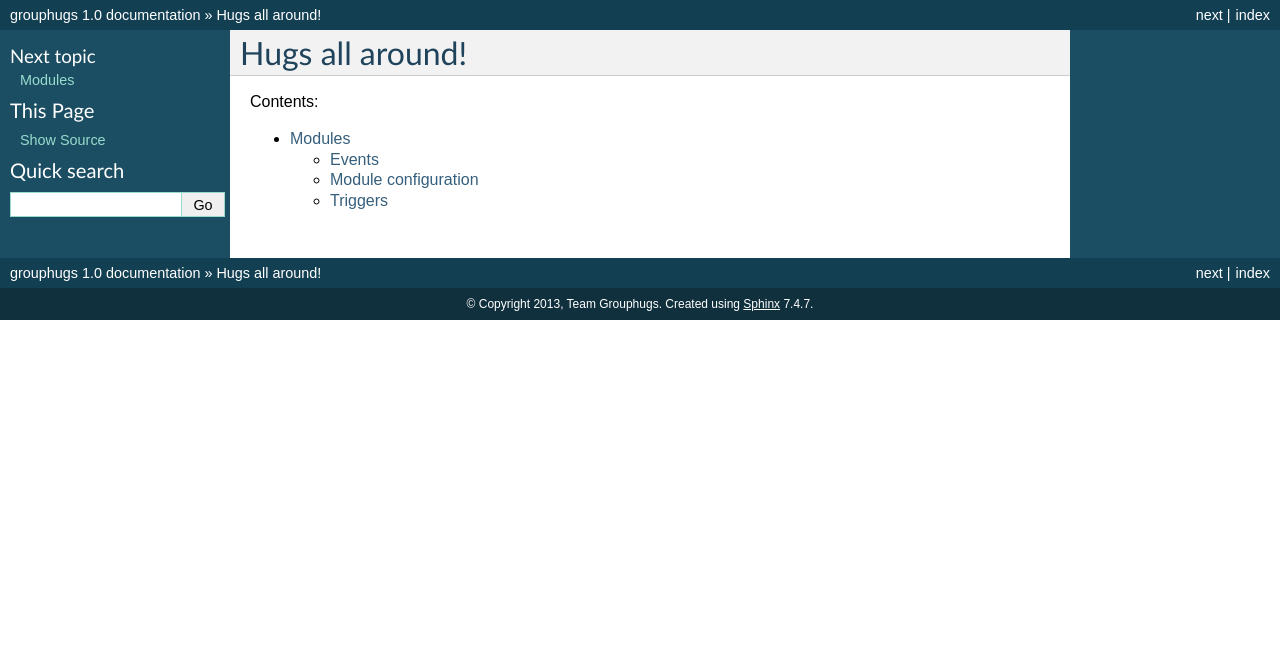
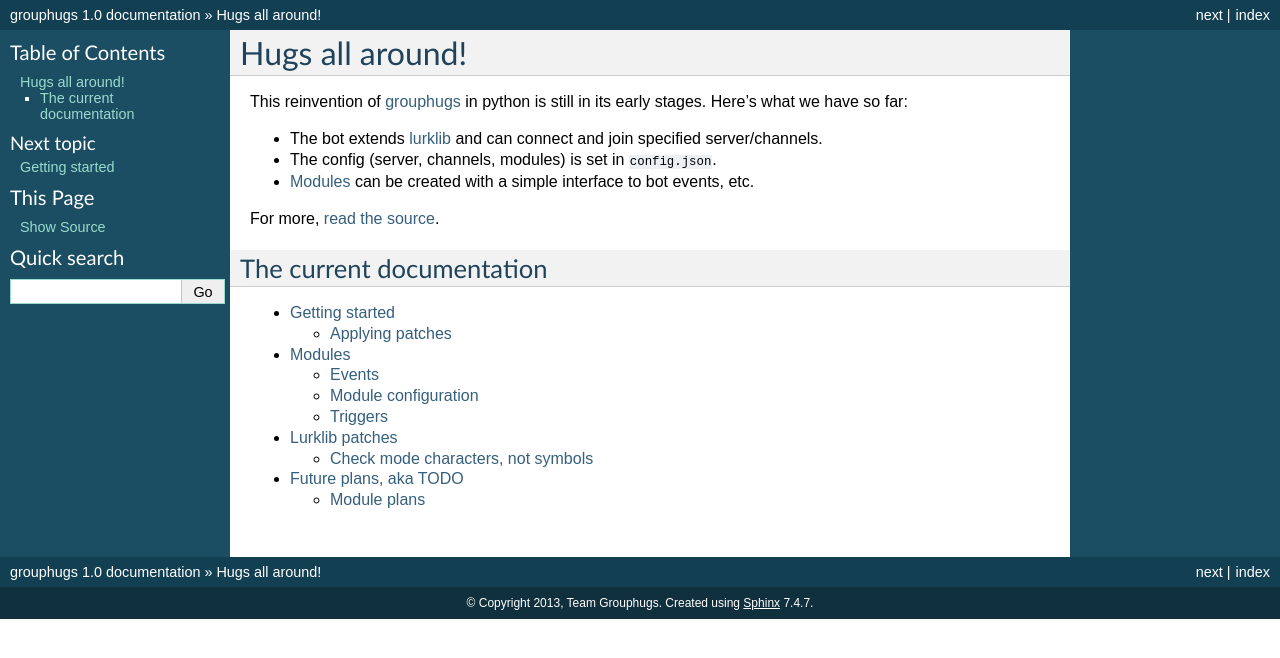
Before and after one commit to kvikshaug/grouphugs-py, a Sphinx documentation site: the page built from docs/index.rst, in a window 1280 px wide. Shown: the top 658 px of the page. Built offline with Sphinx 7.4.7, drawn with Linux system fonts in a browser that asks for light colours.

Commit message:
Update docs

```diff
--- a/docs/index.rst
+++ b/docs/index.rst
@@ -1,9 +1,25 @@
 Hugs all around!
 ================
 
-Contents:
+This reinvention of `grouphugs`_ in python is still in its early stages. Here's what we have so far:
+
+* The bot extends `lurklib`_ and can connect and join specified server/channels.
+* The config (server, channels, modules) is set in ``config.json``.
+* :doc:`Modules </modules>` can be created with a simple interface to bot events, etc.
+
+For more, `read the source`_.
+
+.. _grouphugs: http://github.com/kvikshaug/grouphugs/
+.. _lurklib: https://pypi.python.org/pypi/lurklib/1.0.1
+.. _read the source: http://github.com/kvikshaug/grouphugs-py/
+
+The current documentation
+-------------------------
 
 .. toctree::
    :maxdepth: 2
 
+   getting_started
    modules
+   lurklib_patches
+   future_plans
```
Also changed, not shown: docs/future_plans.rst (added, +59 -0 lines), docs/getting_started.rst (added, +30 -0 lines), docs/lurklib_patches.rst (added, +19 -0 lines), 1 other file.
